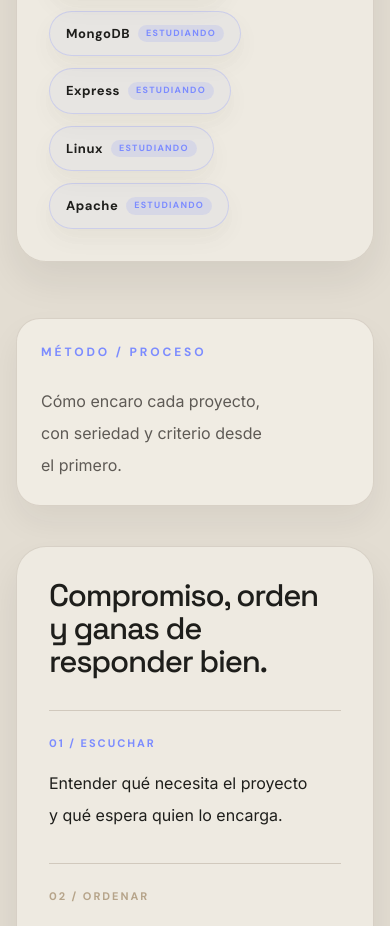
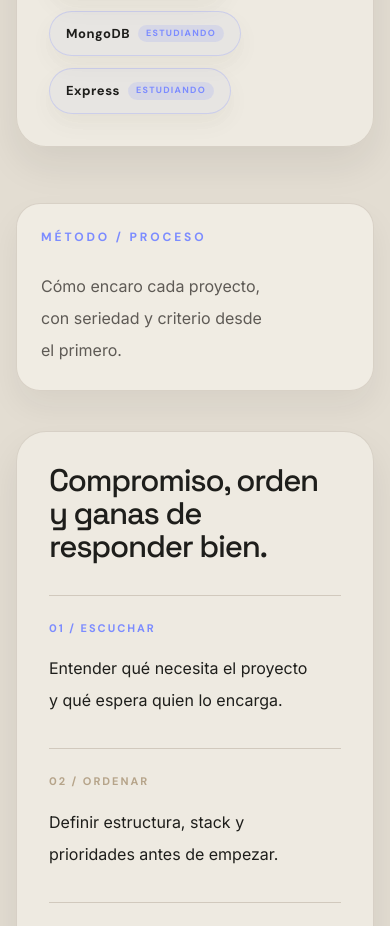
Before and after one commit to querques20/portafolio, a Vue app: page /sobre-mi in a window 390 px wide. Shown: the part 3640-4566 px from the top of the page. Built offline with nearby package versions, Linux system fonts and the light colour scheme.

Commit message:
fix: hamburger hidden on tablet, remove Linux/Apache from stack

```diff
--- a/src/App.vue
+++ b/src/App.vue
@@ -349,6 +349,10 @@ footer {
   cursor: pointer;
 }
 
+@media (min-width: 768px) {
+  .hamburger-btn { display: none; }
+}
+
 .hamburger-btn span {
   display: block;
   height: 1.5px;
--- a/src/content/portfolio.js
+++ b/src/content/portfolio.js
@@ -79,8 +79,6 @@ export const tools = [
   { name: 'Laravel',   studying: true  },
   { name: 'MongoDB',   studying: true  },
   { name: 'Express',   studying: true  },
-  { name: 'Linux',     studying: true  },
-  { name: 'Apache',    studying: true  },
 ]
 
 export const steps = [
```
